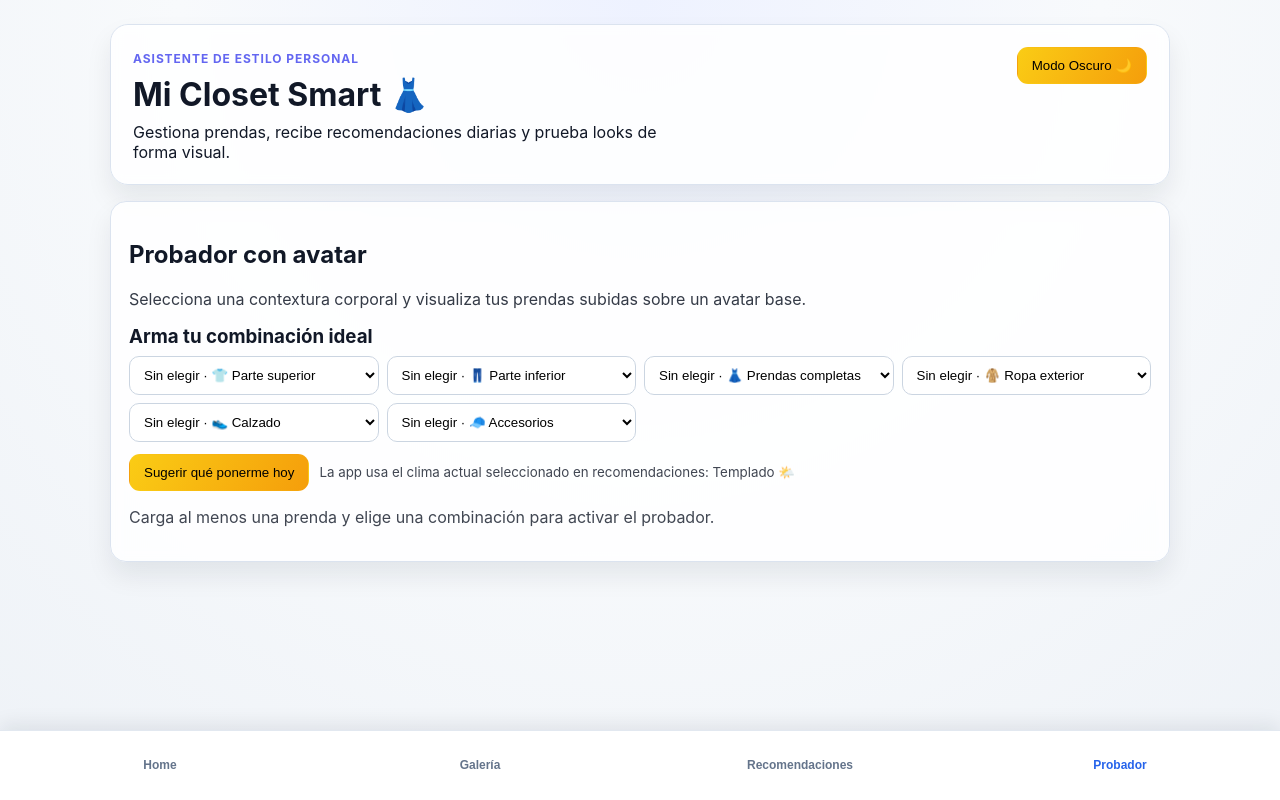
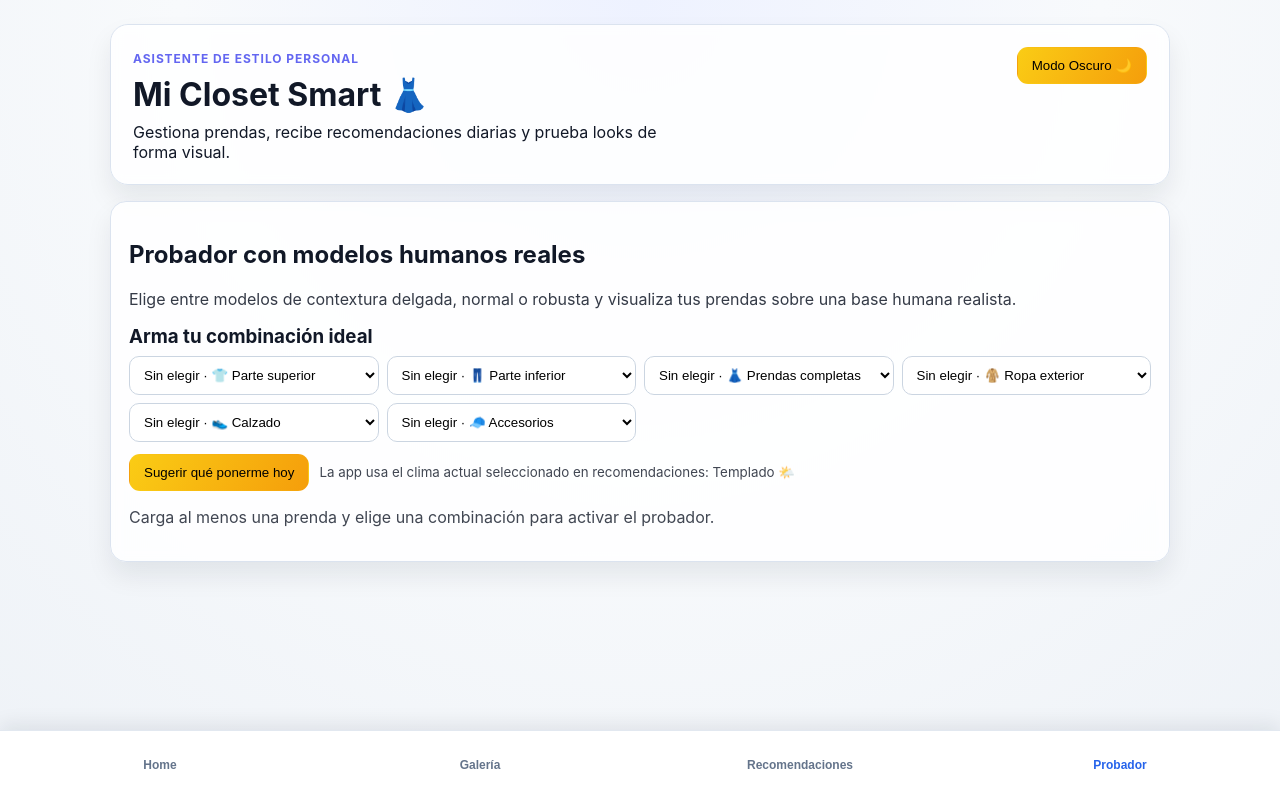
Before and after one commit to sergioo77sergioo77-beep/Mi-Closet-Smart, a React (Create React App) app: page / in a window 1280 px wide. Both pictures are taken after a click on the button "Probador". Built offline with nearby package versions, Linux system fonts and the light colour scheme.

Commit message:
Actualizar probador con modelos humanos reales por contextura

```diff
--- a/src/App.js
+++ b/src/App.js
@@ -176,8 +176,8 @@ const crearAvatarSvg = (anchoCuerpo, opciones = {}) => {
 const CONTEXTURAS = [
   {
     id: "delgado",
-    nombre: "Persona delgada",
-    detalle: "1.75m / 65kg · realista",
+    nombre: "Modelo humano real · Delgado",
+    detalle: "Referencia anatómica 1.75m / 65kg",
     escala: 0.9,
     avatar: crearAvatarSvg(84, {
       tonoPielClaro: "#ffd9c2",
@@ -193,8 +193,8 @@ const CONTEXTURAS = [
   },
   {
     id: "normal",
-    nombre: "Persona media",
-    detalle: "1.75m / 75kg · realista",
+    nombre: "Modelo humano real · Normal",
+    detalle: "Referencia anatómica 1.75m / 75kg",
     escala: 1,
     avatar: crearAvatarSvg(102, {
       tonoPielClaro: "#f4c8a6",
@@ -210,8 +210,8 @@ const CONTEXTURAS = [
   },
   {
     id: "robusto",
-    nombre: "Persona robusta",
-    detalle: "1.75m / 90kg · realista",
+    nombre: "Modelo humano real · Robusto",
+    detalle: "Referencia anatómica 1.75m / 90kg",
     escala: 1.1,
     avatar: crearAvatarSvg(122, {
       tonoPielClaro: "#d9af8f",
@@ -719,9 +719,9 @@ function App() {
 
       {pantalla === "probador" && (
         <section className="panel">
-          <h2>Probador con avatar</h2>
+          <h2>Probador con modelos humanos reales</h2>
           <p className="helper-text">
-            Selecciona una contextura corporal y visualiza tus prendas subidas sobre un avatar base.
+            Elige entre modelos de contextura delgada, normal o robusta y visualiza tus prendas sobre una base humana realista.
           </p>
 
           <div className="manual-composer">
```
